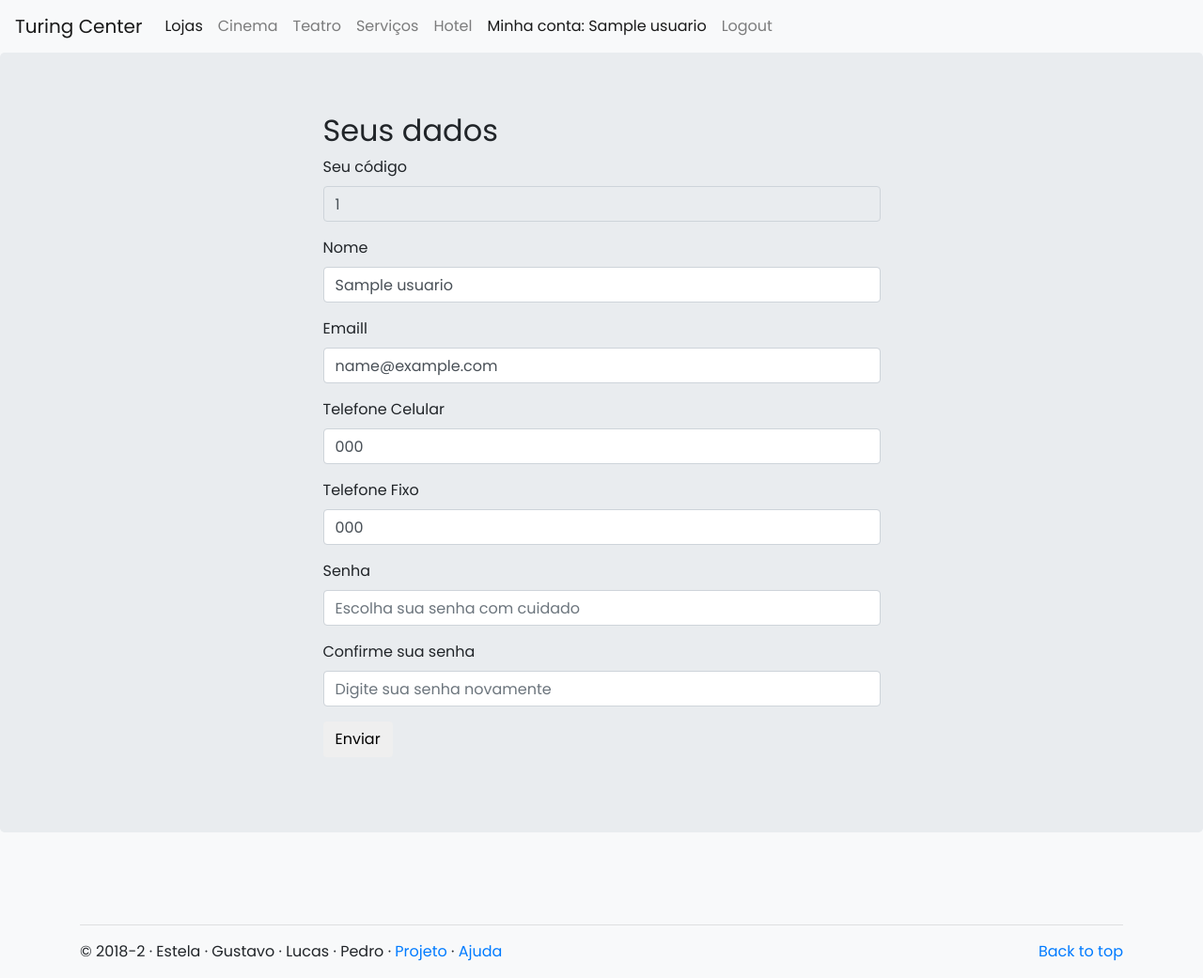
After one commit to pedrodiogo219/Login-System, a Flask app: page /alteracao/1 in a window 1280 px wide. The commit adds this page. Shown: the whole page at 94% size. Run offline with Flask 2, Linux system fonts and the light colour scheme; a user stored in the database is signed in; tables that the repository leaves empty hold one stand-in row (values such as "Sample post"); some libraries are stand-ins or nearby versions.

Commit message:
user data update funcionality added

```diff
--- a/app/controllers/default.py
+++ b/app/controllers/default.py
@@ -1,14 +1,11 @@
-from flask import render_template, flash, redirect, url_for
-from flask_login import login_user, logout_user
-from app import app, db, lm, conn, engine, session
+from flask import render_template, flash, redirect, url_for, request
+from flask_login import login_user, logout_user, current_user
+from app import app, lm, conn, session
 
-from app.models.forms import LoginForm, CadForm
+from app.models.forms import LoginForm, CadForm, AltForm
 import app.models.tables as tables
 from sqlalchemy import func
-from sqlalchemy.sql import select, insert, and_, or_, not_
-
-from app.controllers.functions import pesquisa_primeiros
-
+from sqlalchemy.sql import select, insert, and_, or_, not_, update
 
 
 @app.route("/index")
@@ -86,7 +83,7 @@ def register():
 					stmt = insert(tables.Usuario).values(
 						nome=form.nome.data,
 						telefonefixo = form.telefonefixo.data,
-					 	telefonecelular = form.celular.data,
+					 	telefonecel = form.celular.data,
 					 	email=form.email.data,
 					 	senha=form.senha.data
 					)
@@ -105,17 +102,7 @@ def register():
 				if not is_unique:
 					flash("Esse usuário já está cadastrado como assinante.")
 				else:
-					"""
-					stmt = insert(tables.Assinante).values(
-						codpessoa=99,
-						nome=form.nome.data,
-						telefonefixo = form.telefonefixo.data,
-						telefonecelular = form.celular.data,
-						email=form.email.data,
-						senha=form.senha.data
-					)
-					conn.execute(stmt)
-					"""
+
 					session.execute(func.insere_assinante(form.nome.data,form.telefonefixo.data,form.celular.data,form.email.data,form.senha.data))
 					session.commit()
 
@@ -128,3 +115,43 @@ def register():
 
 
 	return render_template('register.html', form=form)
+
+
+@app.route('/alteracao/<cod>', methods=["GET", "POST"])
+def alteracao(cod):
+	Cod = int(cod)
+	form=AltForm()
+	if request.method == "POST":
+
+			if form.senha.data == form.confirmasenha.data:
+
+				if not form.assinante.data:
+					s = update(tables.Usuario).values(
+						nome=form.nome.data,
+						telefonefixo=form.telefonefixo.data,
+						telefonecel=form.telefonecel.data,
+						email=form.email.data,
+						senha=form.senha.data
+					).where(tables.Usuario.codpessoa==Cod)
+					conn.execute(s)
+				else:
+					session.execute(func.insere_assinante(form.nome.data,form.telefonefixo.data,form.telefonecel.data,form.email.data,form.senha.data))
+					session.commit()
+
+				return redirect(url_for('login'))
+			else:
+				flash("As senhas não batem.")
+	else:
+
+		if current_user.is_authenticated and current_user.get_id() == cod:
+			s = select([tables.Usuario]).where(tables.Usuario.codpessoa==cod)
+			result = conn.execute(s)
+			for row in result:
+				form = AltForm(obj=row)
+
+			return render_template('alteracao.html', form=form)
+		else:
+			flash("usuario nao autenticado")
+			return redirect(url_for('login'))
+
+	return redirect(url_for('index'))
--- a/app/models/forms.py
+++ b/app/models/forms.py
@@ -15,3 +15,14 @@ class CadForm(FlaskForm):
 	senha = PasswordField("senha", validators=[DataRequired(), EqualTo('confirmasenha', message='As senhas não batem')])
 	confirmasenha = PasswordField("confirmasenha", validators=[DataRequired()])
 	assinante = BooleanField("assinante")
+
+
+class AltForm(FlaskForm):
+	codpessoa = StringField("codpessoa", validators=[DataRequired()])
+	nome = StringField("nome", validators=[DataRequired()])
+	telefonefixo = StringField("telefonefixo", validators=[])
+	telefonecel = StringField("celular", validators=[])
+	email = StringField("email", validators=[DataRequired(), Email()])
+	senha = PasswordField("senha", validators=[DataRequired(), EqualTo('confirmasenha', message='As senhas não batem')])
+	confirmasenha = PasswordField("confirmasenha", validators=[DataRequired()])
+	assinante = BooleanField("assinante")
--- a/app/models/tables.py
+++ b/app/models/tables.py
@@ -102,7 +102,7 @@ class Usuario(db.Model):
 	codpessoa= db.Column(db.Integer, primary_key=True, autoincrement=True)
 	nome= db.Column(db.String(100), nullable=False)
 	telefonefixo= db.Column(db.String(15))
-	telefonecelular= db.Column(db.String(15))
+	telefonecel= db.Column(db.String(15))
 	email= db.Column(db.String(60), nullable=False, unique=True)
 	senha= db.Column(db.String(20), nullable=False)
 
@@ -130,7 +130,7 @@ class Assinante(db.Model):
 	codpessoa= db.Column(db.Integer, primary_key=True)
 	nome= db.Column(db.String(100), nullable=False)
 	telefonefixo= db.Column(db.String(15))
-	telefonecelular= db.Column(db.String(15))
+	telefonecel= db.Column(db.String(15))
 	email= db.Column(db.String(60), nullable=False, unique=True)
 	senha= db.Column(db.String(20), nullable=False)
 
--- /dev/null
+++ b/app/templates/alteracao.html
@@ -0,0 +1,96 @@
+{% extends 'base.html' %}
+
+
+{% block content %}
+
+    <div class="jumbotron">
+        <div class="row">
+            <div class="col-md-6 offset-md-3">
+                <h2>Seus dados</h2>
+                <form action="" method="POST">
+                    {{ form.csrf_token }}
+                    <fieldset disabled>
+                    <div class="form-group">
+                        <label for="disabledTextInput">Seu código</label>
+                        {{ form.codpessoa(type="text", id="disabledTextInput", class="form-control") }}
+                    </div>
+                    </fieldset>
+
+                    <div class="form-group">
+                        <label>Nome</label>
+                        {{ form.nome(class="form-control", placeholder="Seu nome completo")}}
+
+                        {% if form.errors.nome %}
+                            <div class="alert alert-danger" role="alert">
+                                <ul>
+                                    {% for e in form.errors.nome %}
+                                        <li>{{ e }} </li>
+                                    {% endfor %}
+                                </ul>
+                            </div>
+
+                        {% endif %}
+                    </div>
+
+                    <div class="form-group">
+                        <label>Emaill</label>
+                        {{ form.email(class="form-control", placeholder="Seu email") }}
+
+                        {% if form.errors.email %}
+                            <div class="alert alert-danger" role="alert">
+                                <ul>
+                                    {% for e in form.errors.email %}
+                                        <li>{{ e }} </li>
+                                    {% endfor %}
+                                </ul>
+                            </div>
+
+                        {% endif %}
+                    </div>
+
+                    <div class="form-group">
+                        <label>Telefone Celular</label>
+                        {{ form.telefonecel(class="form-control", placeholder="Passa o zap") }}
+                    </div>
+                    <div class="form-group">
+                        <label>Telefone Fixo</label>
+                        {{ form.telefonefixo(class="form-control", placeholder="Você ainda tem isso?") }}
+                    </div>
+
+
+                    <div class="form-group">
+                        <label>Senha</label>
+                        {{ form.senha(class="form-control", placeholder="Escolha sua senha com cuidado")}}
+                        {% if form.errors.senha %}
+                            <div class="alert alert-danger" role="alert">
+                                <ul>
+                                    {% for e in form.errors.senha %}
+                                        <li>{{ e }} </li>
+                                    {% endfor %}
+                                </ul>
+                            </div>
+
+                        {% endif %}
+                    </div>
+
+                    <div class="form-group">
+                        <label>Confirme sua senha</label>
+                        {{ form.confirmasenha(class="form-control", placeholder="Digite sua senha novamente") }}
+                        {% if form.errors.confirmasenha%}
+                            <div class="alert alert-danger" role="alert">
+                                <ul>
+                                    {% for e in form.errors.confirmasenha%}
+                                        <li>{{ e }} </li>
+                                    {% endfor %}
+                                </ul>
+                            </div>
+                        {% endif %}
+                    </div>
+                    <div class="form-group">
+                        <button type="submit" class="btn btn-default">Enviar</button>
+                    </div>
+                </form>
+            </div>
+        </div>
+    </div>
+{% endblock %}
--- a/app/templates/base.html
+++ b/app/templates/base.html
@@ -45,7 +45,7 @@
               </li>
               {% if current_user.is_authenticated %}
                 <li class="nav-item">
-                  <a class="nav-link active" href="#">{{ current_user.nome }}</a>
+                  <a class="nav-link active" href="{{ url_for('alteracao', cod=current_user.get_id()) }}">Minha conta: {{ current_user.nome }}</a>
                 </li>
                 <li class="nav-item">
                     <a class="nav-link" href="{{ url_for('logout') }}">Logout</a>
```
Also changed, not shown: migrations/versions/cb644262ded1_.py (renamed from migrations/versions/00ab271704ee_.py, +5 -5 lines).
